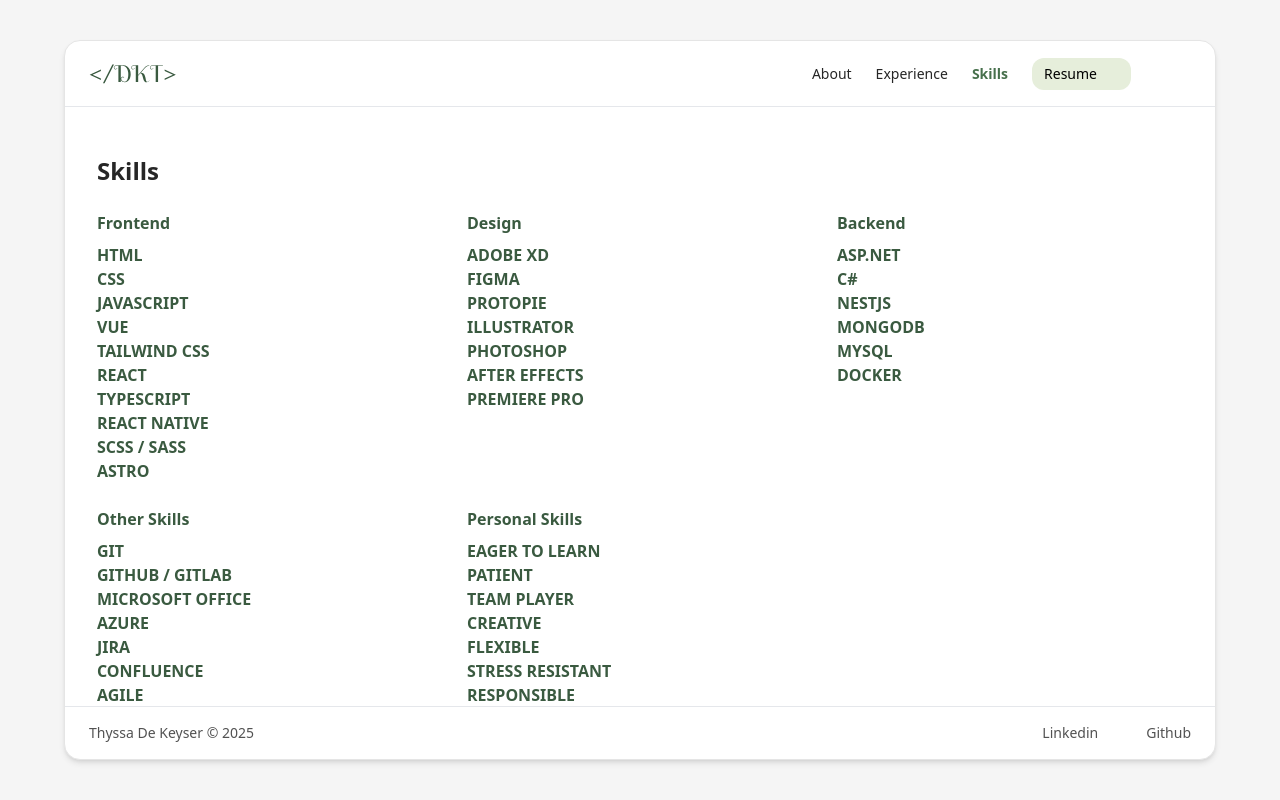
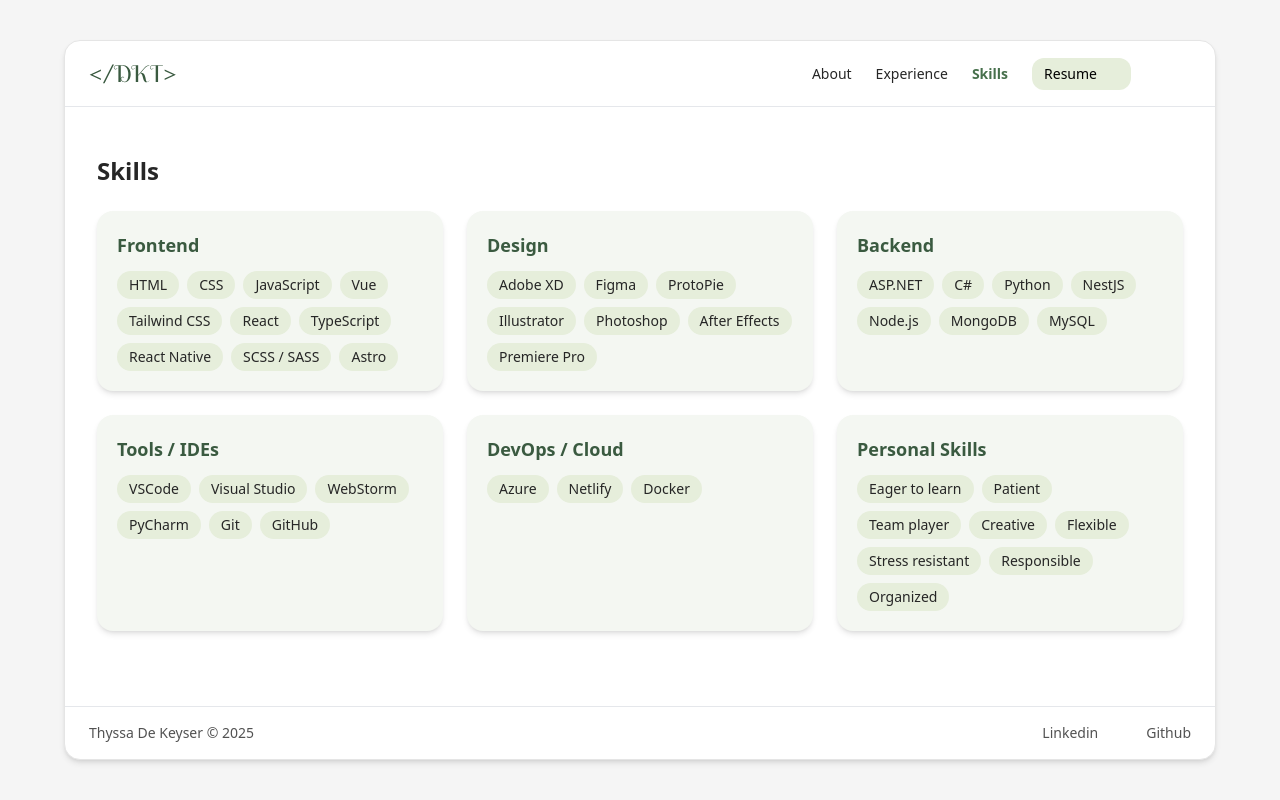
Before and after one commit to DeKeyserThyssa/myPortfolio, a Vue app in the folder myPortfolio/: page /skills in a window 1280 px wide. Built offline with nearby package versions, Linux system fonts and the light colour scheme; some icons are missing.

Commit message:
better skills overview

```diff
--- a/myPortfolio/src/views/Home.vue
+++ b/myPortfolio/src/views/Home.vue
@@ -1,36 +1,26 @@
 <script setup>
-import {onMounted, ref} from "vue";
-import { BxCodeBlock } from '@kalimahapps/vue-icons';
+import {
+  DeHtml5Original, DeCss3Original, DeJavascriptOriginal, DeTypescriptOriginal,
+  DeVuejsOriginal, DeReactOriginal, DeCsharpOriginal, DeFigmaOriginal
+} from '@kalimahapps/vue-icons';
 
-const messages = [
-  "React",
-  "Vue",
-  "Astro",
-  "Figma",
-  "HTML",
-  "CSS",
-  "JavaScript",
-  "TypeScript",
-  "Adobe XD",
-  "Photoshop",
-  "After Effects",
-  "Tailwind CSS",
-  "React Native",
-  "ProtoPie",
-]
-
-const message = ref("");
-
-onMounted(() => {
-  const randomIndex = Math.floor(Math.random() * messages.length);
-  message.value = messages[randomIndex];
-});
+const topSkills = [
+  { name: "HTML", icon: DeHtml5Original },
+  { name: "CSS", icon: DeCss3Original },
+  { name: "JavaScript", icon: DeJavascriptOriginal },
+  { name: "TypeScript", icon: DeTypescriptOriginal },
+  { name: "Vue", icon: DeVuejsOriginal },
+  { name: "React", icon: DeReactOriginal },
+  { name: "C#", icon: DeCsharpOriginal },
+  { name: "Figma", icon: DeFigmaOriginal },
+];
 </script>
 
 <template>
+  <div class="py-8 flex flex-col justify-between gap-8 sm:py-10 min-h-full">
     <section
         class="flex flex-col-reverse md:flex-row items-center justify-center text-center md:text-left
-           gap-8 py-8 sm:py-16 min-h-full relative -translate-y-6 sm:-translate-y-24"
+             gap-8"
     >
       <div class="flex flex-col items-center md:items-start space-y-3">
         <h2 class="text-2xl sm:text-3xl font-semibold leading-snug">
@@ -38,12 +28,6 @@ onMounted(() => {
           with a preference for <br />
           <span class="text-accentText dark:text-darkAccentText">Frontend Development & Design</span>
         </h2>
-      <h3
-          class="flex items-center flex-row gap-4 text-lg sm:text-xl font-medium text-accentText bg-button px-4 py-2 rounded-xl shadow-sm"
-      >
-        <BxCodeBlock class="w-8 h-8"/>
-        <span class="font-bold">{{ message }}</span>
-      </h3>
       </div>
       <div class="flex justify-center md:justify-end">
         <img
@@ -53,6 +37,23 @@ onMounted(() => {
         />
       </div>
     </section>
+    <div class="block md:hidden border-t border-gray-200 dark:border-neutral-600 w-3/4 mx-auto"></div>
+    <section>
+      <h2 class="text-3xl font-bold text-center mb-8 text-accentText dark:text-darkAccentText">
+        My Top Skills
+      </h2>
+      <div class="flex flex-wrap justify-center gap-6">
+        <div
+            v-for="skill in topSkills"
+            :key="skill.name"
+            class="flex flex-col items-center gap-2 p-4 bg-card dark:bg-darkCard rounded-xl shadow-md hover:shadow-lg transition"
+        >
+          <component :is="skill.icon" class="w-10 h-10 text-accentText dark:text-darkAccentText" />
+          <span class="font-semibold">{{ skill.name }}</span>
+        </div>
+      </div>
+    </section>
+  </div>
 </template>
 
 <style scoped>
--- a/myPortfolio/src/views/Skills.vue
+++ b/myPortfolio/src/views/Skills.vue
@@ -1,100 +1,108 @@
 <script setup>
-  const frontendSkills = [
-    "HTML",
-    "CSS",
-    "JavaScript",
-    "Vue",
-    "Tailwind CSS",
-    "React",
-    "TypeScript",
-    "React Native",
-    "SCSS / SASS",
-    "Astro",
-  ];
 
-  const designSkills = [
-    "Adobe XD",
-    "Figma",
-    "ProtoPie",
-    "Illustrator",
-    "Photoshop",
-    "After Effects",
-    "Premiere Pro",
-  ];
-
-  const backendSkills = ["ASP.NET", "C#", "NestJS", "MongoDB", "MySQL", "Docker"];
-
-  const personalSkills = [
-    "Eager to learn",
-    "Patient",
-    "Team player",
-    "Creative",
-    "Flexible",
-    "Stress resistant",
-    "Responsible",
-    "Organized",
-  ];
-
-  const otherSkills = [
-    "Git",
-    "GitHub / GitLab",
-    "Microsoft Office",
-    "Azure",
-    "Jira",
-    "Confluence",
-    "Agile",
-    "Scrum",
+const skillSections = [
+  {
+    title: "Frontend",
+    skills: [
+      { name: "HTML" },
+      { name: "CSS" },
+      { name: "JavaScript" },
+      { name: "Vue" },
+      { name: "Tailwind CSS" },
+      { name: "React" },
+      { name: "TypeScript" },
+      { name: "React Native" },
+      { name: "SCSS / SASS" },
+      { name: "Astro" }
+    ]
+  },
+  {
+    title: "Design",
+    skills: [
+      { name: "Adobe XD" },
+      { name: "Figma" },
+      { name: "ProtoPie" },
+      { name: "Illustrator" },
+      { name: "Photoshop" },
+      { name: "After Effects" },
+      { name: "Premiere Pro" }
+    ]
+  },
+  {
+    title: "Backend",
+    skills: [
+      { name: "ASP.NET" },
+      { name: "C#" },
+      { name: "Python" },
+      { name: "NestJS" },
+      { name: "Node.js" },
+      { name: "MongoDB" },
+      { name: "MySQL" }
+    ]
+  },
+  {
+    title: "Tools / IDEs",
+    skills: [
+      { name: "VSCode" },
+      { name: "Visual Studio" },
+      { name: "WebStorm" },
+      { name: "PyCharm" },
+      { name: "Git" },
+      { name: "GitHub" }
+    ]
+  },
+  {
+    title: "DevOps / Cloud",
+    skills: [
+      { name: "Azure" },
+      { name: "Netlify" },
+      { name: "Docker" }
+    ]
+  },
+  {
+    title: "Personal Skills",
+    skills: [
+      { name: "Eager to learn" },
+      { name: "Patient" },
+      { name: "Team player" },
+      { name: "Creative" },
+      { name: "Flexible" },
+      { name: "Stress resistant" },
+      { name: "Responsible" },
+      { name: "Organized" }
+    ]
+  }
 ];
 </script>
 
 <template>
-  <h2 class="text-2xl font-bold mb-6 sm:mt-10">Skills</h2>
-  <div class="grid grid-cols-1 md:grid-cols-3 gap-6">
-    <div>
-      <h2 class="font-bold text-accentText dark:text-darkAccentText mb-2">Frontend</h2>
-      <ul>
-        <li v-for="skill in frontendSkills" :key="skill" class="text-accentText dark:text-darkAccentText font-semibold uppercase">
-          {{ skill }}
-        </li>
-      </ul>
-    </div>
+  <section class="sm:mt-10">
+    <h2 class="text-2xl font-bold mb-6">Skills</h2>
 
-    <div>
-      <h2 class="font-bold text-accentText dark:text-darkAccentText mb-2">Design</h2>
-      <ul>
-        <li v-for="skill in designSkills" :key="skill" class="text-accentText dark:text-darkAccentText font-semibold uppercase">
-          {{ skill }}
-        </li>
-      </ul>
-    </div>
+    <div class="grid grid-cols-1 sm:grid-cols-2 lg:grid-cols-3 gap-6">
+      <div
+          v-for="(section, index) in skillSections"
+          :key="index"
+          class="bg-card dark:bg-darkCard rounded-2xl shadow-md p-5 transition-all duration-300 hover:shadow-lg"
+      >
+        <h3 class="text-lg font-semibold mb-3 text-accentText dark:text-darkAccentText">
+          {{ section.title }}
+        </h3>
 
-    <div>
-      <h2 class="font-bold text-accentText dark:text-darkAccentText mb-2">Backend</h2>
-      <ul>
-        <li v-for="skill in backendSkills" :key="skill" class="text-accentText dark:text-darkAccentText font-semibold uppercase">
-          {{ skill }}
-        </li>
-      </ul>
-    </div>
-
-    <div>
-      <h2 class="font-bold text-accentText dark:text-darkAccentText mb-2">Other Skills</h2>
-      <ul>
-        <li v-for="skill in otherSkills" :key="skill" class="text-accentText dark:text-darkAccentText font-semibold uppercase">
-          {{ skill }}
-        </li>
-      </ul>
-    </div>
-
-    <div>
-      <h2 class="font-bold text-accentText dark:text-darkAccentText mb-2">Personal Skills</h2>
-      <ul>
-        <li v-for="skill in personalSkills" :key="skill" class="text-accentText dark:text-darkAccentText font-semibold uppercase">
-          {{ skill }}
+        <ul class="flex flex-wrap gap-2">
+          <li
+              v-for="skill in section.skills"
+              :key="skill.name"
+              class="px-3 py-1 text-sm font-medium rounded-full transition-colors duration-200
+             bg-button hover:bg-buttonHover
+             dark:bg-[#3f4938] dark:hover:bg-[#55644d]  flex items-center gap-1"
+          >
+            {{ skill.name }}
           </li>
         </ul>
       </div>
     </div>
+  </section>
 </template>
 
 <style scoped>
```
Lines whose indentation alone changed are shown as unchanged.
